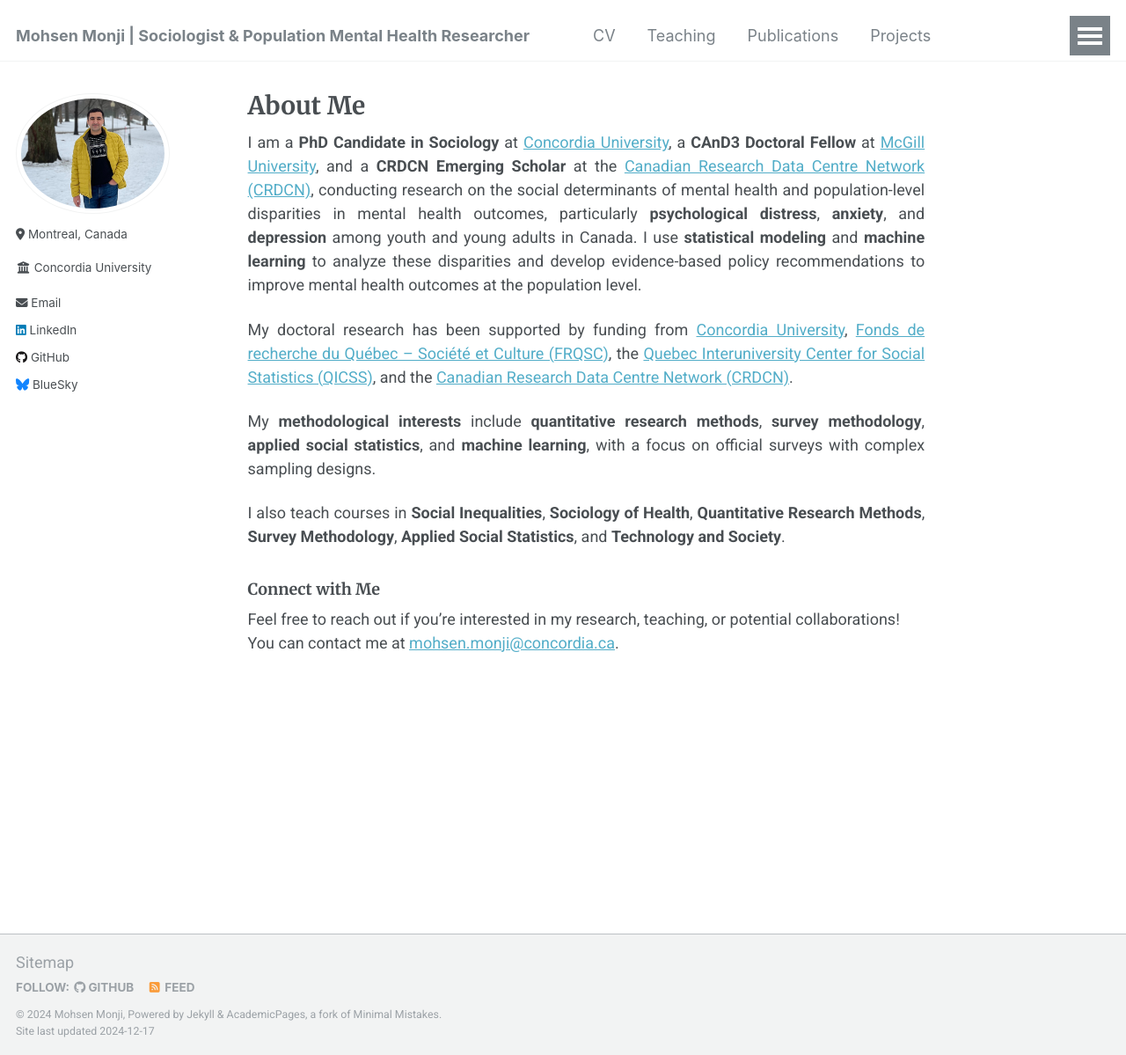
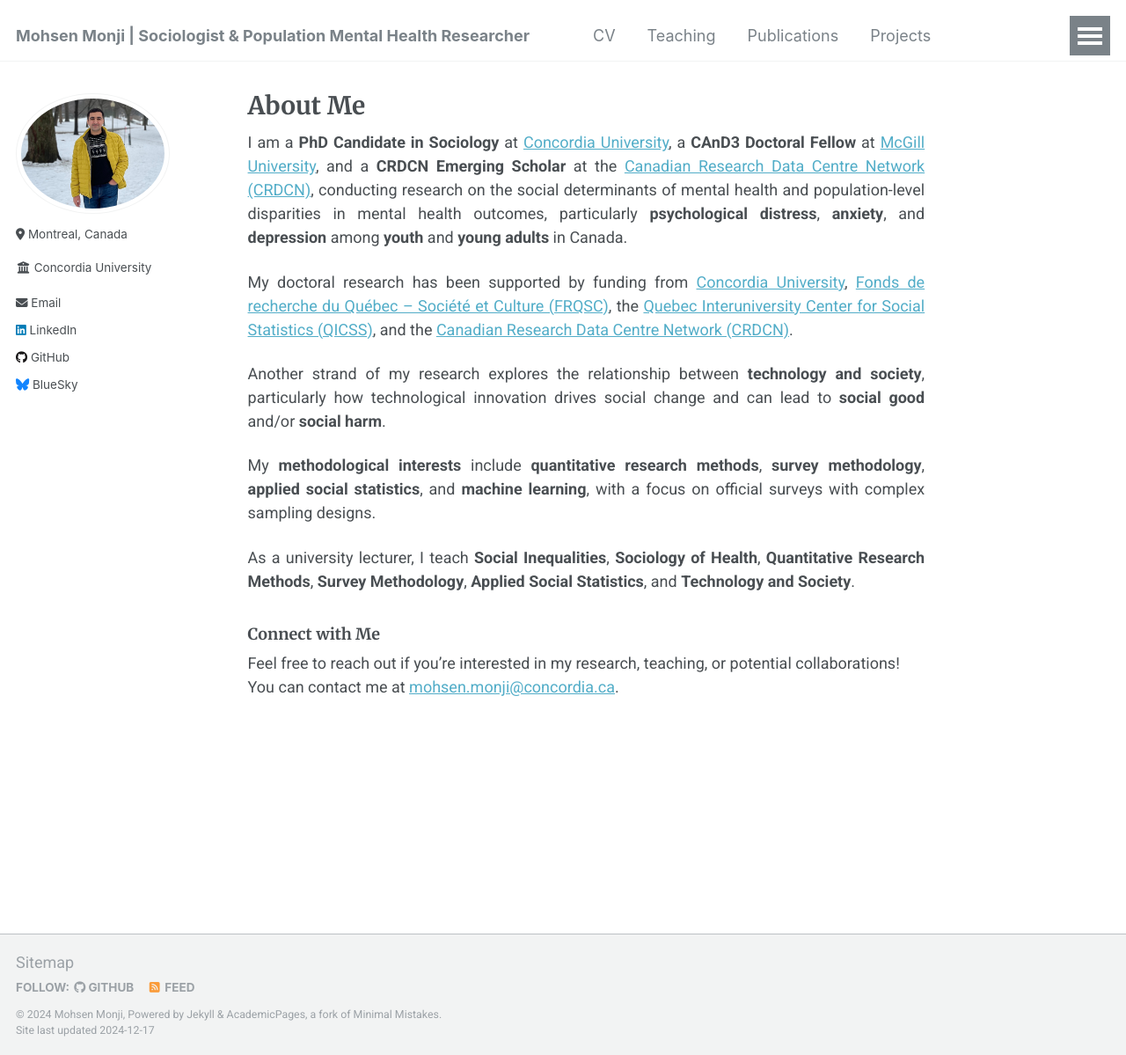
Before and after one commit to Mohsnmonji/mohsnmonji.github.io, a Jekyll site: the page built from _pages/about.md, in a window 1280 px wide and 1199 px high. Shown: the whole window at 88% size. Built offline with Jekyll 4.4.1, drawn with Linux system fonts in a browser that asks for light colours.

Commit message:
Update about.md

```diff
--- a/_pages/about.md
+++ b/_pages/about.md
@@ -10,14 +10,15 @@ redirect_from:
 ---
 
 
-I am a **PhD Candidate in Sociology** at [Concordia University](https://www.concordia.ca/artsci/sociology-anthropology.html), a **CAnD3 Doctoral Fellow** at [McGill University](https://www.mcgill.ca/cand3/our-people/fellows-2024-25), and a **CRDCN Emerging Scholar** at the [Canadian Research Data Centre Network (CRDCN)](https://crdcn.ca), conducting research on the social determinants of mental health and population-level disparities in mental health outcomes, particularly **psychological distress**, **anxiety**, and **depression** among youth and young adults in Canada. I use **statistical modeling** and **machine learning** to analyze these disparities and develop evidence-based policy recommendations to improve mental health outcomes at the population level.
+I am a **PhD Candidate in Sociology** at [Concordia University](https://www.concordia.ca/artsci/sociology-anthropology.html), a **CAnD3 Doctoral Fellow** at [McGill University](https://www.mcgill.ca/cand3/our-people/fellows-2024-25), and a **CRDCN Emerging Scholar** at the [Canadian Research Data Centre Network (CRDCN)](https://crdcn.ca), conducting research on the social determinants of mental health and population-level disparities in mental health outcomes, particularly **psychological distress**, **anxiety**, and **depression** among **youth** and **young adults** in Canada.
 
 My doctoral research has been supported by funding from [Concordia University](https://www.concordia.ca/artsci/sociology-anthropology.html), [Fonds de recherche du Québec – Société et Culture (FRQSC)](https://www.frq.gouv.qc.ca), the [Quebec Interuniversity Center for Social Statistics (QICSS)](https://www.ciqss.org), and the [Canadian Research Data Centre Network (CRDCN)](https://crdcn.ca).
 
+Another strand of my research explores the relationship between **technology and society**, particularly how technological innovation drives social change and can lead to **social good** and/or **social harm**.
+
 My **methodological interests** include **quantitative research methods**, **survey methodology**, **applied social statistics**, and **machine learning**, with a focus on official surveys with complex sampling designs.
 
-I also teach courses in **Social Inequalities**, **Sociology of Health**, **Quantitative Research Methods**, **Survey Methodology**, **Applied Social Statistics**, and **Technology and Society**.
-
+As a university lecturer, I teach **Social Inequalities**, **Sociology of Health**, **Quantitative Research Methods**, **Survey Methodology**, **Applied Social Statistics**, and **Technology and Society**.
 ### Connect with Me
 
 Feel free to reach out if you're interested in my research, teaching, or potential collaborations!
```
